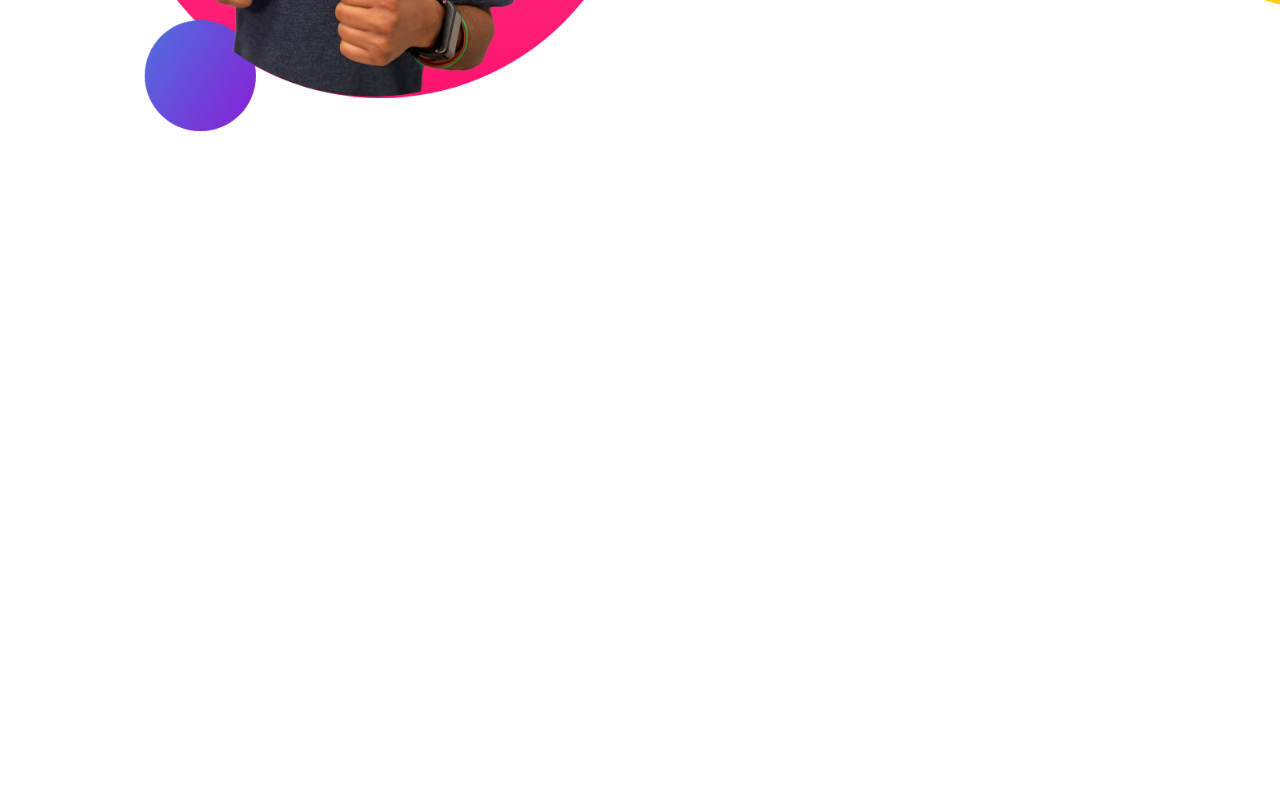
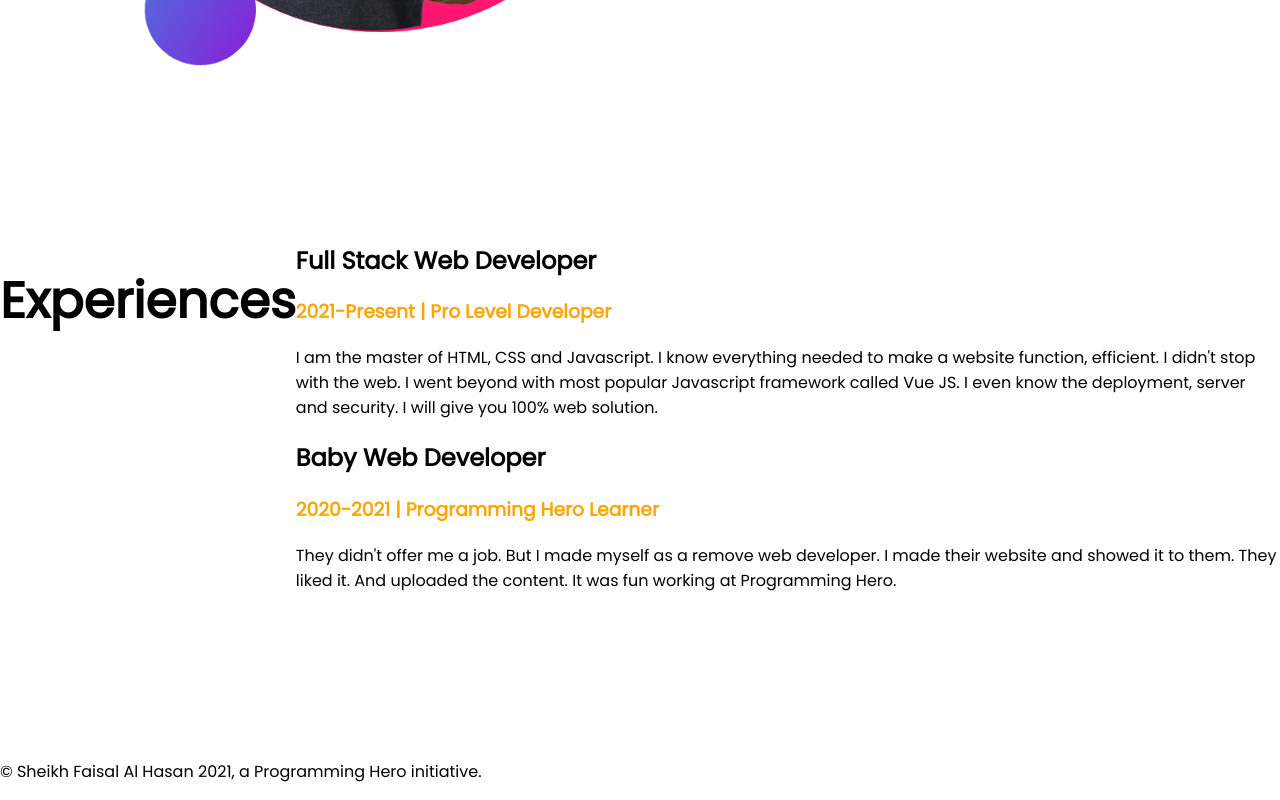
Before and after one commit to faisal727/developer-portfolio, a plain HTML site: page index.html in a window 1280 px wide. Shown: the part 1301-2101 px from the top of the page. Before the commit the page ends 1590 px from the top, so only its background shows below. Drawn offline with Linux system fonts and the light colour scheme.

Commit message:
new change

```diff
--- a/index.html
+++ b/index.html
@@ -14,10 +14,9 @@
 </head>
 
 <body>
-    <section class="top-banner">
+    <section class="top-banner flexible-container">
         <div class="para">
             <h1>Welcome To</h1>
-            <h4>thiiii</h4>
             <h1><span class="name">Sheikh Faisal Al Hasan</span> world!</h1>
             <h3>Dream to a Web developer and an Engineer</h3>
             <p>Mobile app development is the act or process by which a mobile app is developed for mobile devices, such
@@ -34,7 +33,7 @@
         </div>
         <div class="para"><img src="images/jhankar.png" alt=""></div>
     </section>
-    <section class="dream-big">
+    <section class="dream-big flexible-container">
         <div class="para">
             <img src="images/jhankar2.png" alt="">
         </div>
@@ -46,6 +45,29 @@
             <a class="linkbutton" target="_blank" href="">DOWNLOAD RESUME</a>
         </div>
     </section>
+    <section class="experience-area">
+        <h1>Experiences</h1>
+        <div class="flexible-container">
+            <div id="full-stalk-experience" class="experiences-item">
+                <h2>Full Stack Web Developer</h2>
+                <h3 class="name">2021-Present | Pro Level Developer</h3>
+                <p>I am the master of HTML, CSS and Javascript. I know everything needed to make a website function,
+                    efficient. I didn't stop with the web. I went beyond with most popular Javascript framework called
+                    Vue
+                    JS. I even know the deployment, server and security. I will give you 100% web solution.</p>
+            </div>
+            <div id="web-dev-experience" class="experiences-item">
+                <h2>Baby Web Developer</h2>
+                <h3 class="name">2020-2021 | Programming Hero Learner</h3>
+                <p>They didn't offer me a job. But I made myself as a remove web developer. I made their website and
+                    showed
+                    it to them. They liked it. And uploaded the content. It was fun working at Programming Hero.</p>
+            </div>
+        </div>
+    </section>
+    <footer>
+        <p>© Sheikh Faisal Al Hasan 2021, a Programming Hero initiative.</p>
+    </footer>
 </body>
 
 </html>
```
